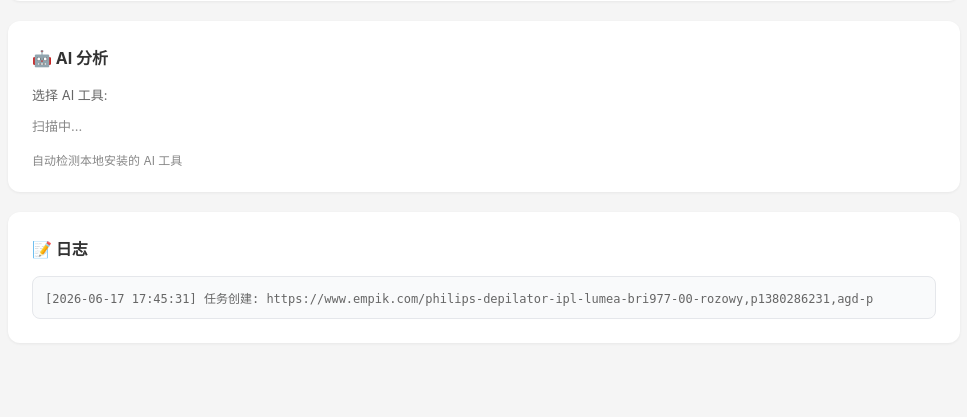
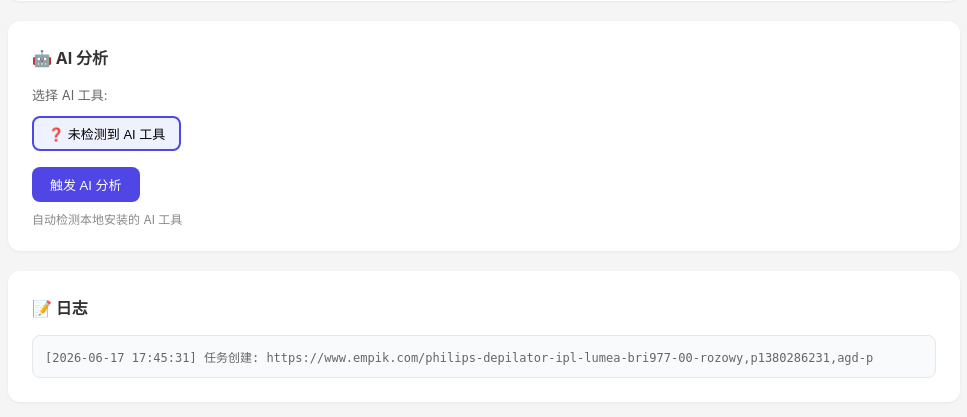
Before and after one commit to TTTSHU/SpiderPilot, a FastAPI app: page /task/empik in a window 1280 px wide. Shown: the part 346-763 px from the top of the page, without its empty margins (156-1123 px from the left). Run offline with FastAPI, Linux system fonts and the light colour scheme; data comes from the database, SQL or seed files in the repository; both versions use the stored data as it was after the commit; data that the repository does not hold is empty.

Commit message:
fix: 修复任务页JS重复加载 + agent扫描按钮不显示

```diff
--- a/spiderpilot/web/templates/task.html
+++ b/spiderpilot/web/templates/task.html
@@ -167,36 +167,24 @@ pre { background: #1e1e1e; color: #d4d4d4; border-radius: 8px; padding: 16px; ov
 </div>
 <script>
 // 扫描本地 AI 工具
-fetch('/api/agents')
-  .then(r => r.json())
-  .then(agents => {
-    var list = document.getElementById('agent-list');
-    if (!list) return;
-    list.innerHTML = '';
-    if (!agents.length) {
-      list.innerHTML = '<span style="color:#888;font-size:13px">未检测到 AI 工具 — <a href="https://codewhale.ai" target="_blank">安装 CodeWhale</a></span>';
-      return;
-    }
-    agents.forEach(function(a, i) {
-      var btn = document.createElement('button');
-      btn.type = 'button';
-      btn.style.cssText = 'padding:8px 16px;border:2px solid #ddd;border-radius:8px;background:#fff;cursor:pointer;font-size:14px;transition:all .15s';
-      btn.innerHTML = a.icon + ' ' + a.name;
-      btn.title = a.description;
-      btn.onclick = function() {
-        // 取消其他选中
-        document.querySelectorAll('#agent-list button').forEach(function(b){b.style.borderColor='#ddd';b.style.background='#fff'});
-        btn.style.borderColor = '#4f46e5';
-        btn.style.background = '#eef2ff';
-        document.getElementById('selected-agent').value = a.id;
-        document.getElementById('trigger-form').style.display = 'block';
-      };
-      list.appendChild(btn);
-      // 默认选中第一个
-      if (i === 0) btn.onclick();
-    });
+fetch('/api/agents').then(r=>r.json()).then(agents=>{
+  var list=document.getElementById('agent-list');
+  if(!list)return;
+  list.innerHTML='';
+  if(!agents.length){list.innerHTML='<span style="color:#888;font-size:13px">未检测到AI工具 — <a href="https://codewhale.ai" target="_blank">安装CodeWhale</a></span>';return}
+  agents.forEach(function(a,i){
+    var b=document.createElement('button');
+    b.type='button';b.style.cssText='padding:6px 14px;border:2px solid #ddd;border-radius:8px;background:#fff;cursor:pointer;font-size:13px';
+    b.innerHTML=a.icon+' '+a.name;b.title=a.description;
+    b.onclick=function(){
+      document.querySelectorAll('#agent-list button').forEach(function(x){x.style.borderColor='#ddd';x.style.background='#fff'});
+      b.style.borderColor='#4f46e5';b.style.background='#eef2ff';
+      document.getElementById('selected-agent').value=a.id;
+      document.getElementById('trigger-form').style.display='block';
+    };
+    list.appendChild(b);if(i===0)b.onclick();
   });
-})();
+});
 
 // 实时思考流
 var lastLineCount = 0;
```
Also changed, not shown: workspace/spiderpilot.db (added).
